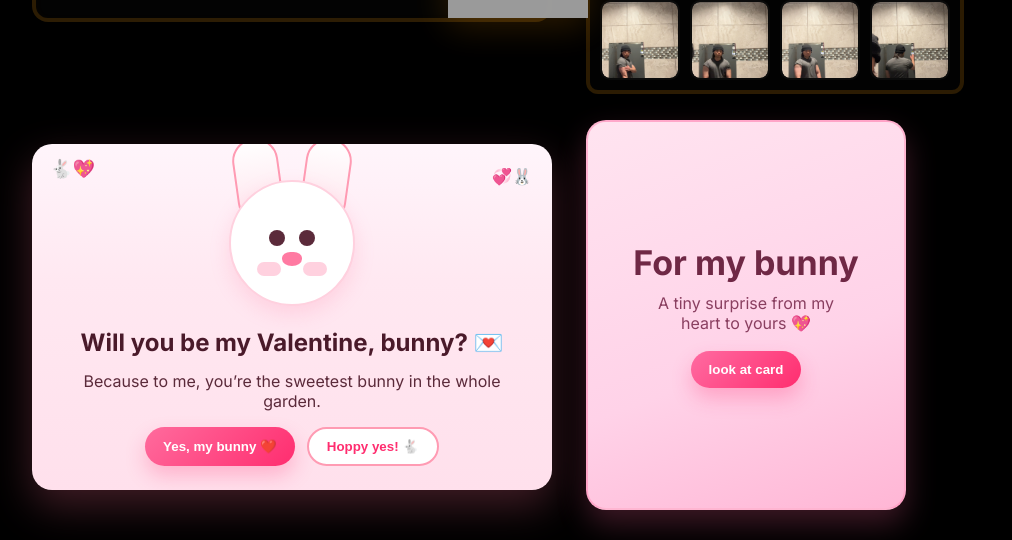
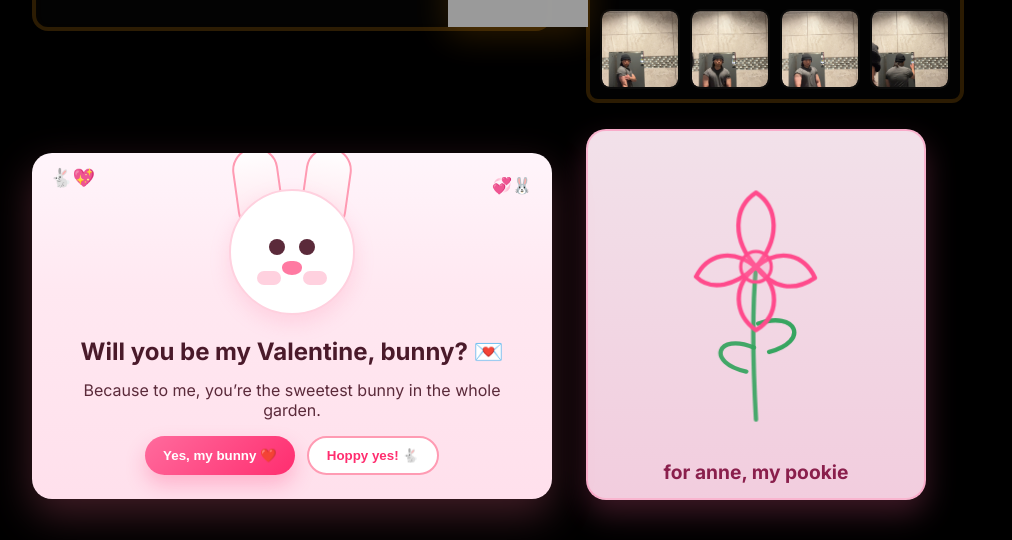
Before and after one commit to shengh318/forget_list, a Next.js app: page / in a window 1280 px wide. Shown: the part 257-797 px from the top of the page, without its empty margins (0-1012 px from the left). Built offline with nearby package versions, Linux system fonts and the light colour scheme; grey boxes are pictures that could not be loaded.

Commit message:
Add animated stroked Valentine flower component

```diff
--- a/src/app/components/Flower.tsx
+++ b/src/app/components/Flower.tsx
@@ -1,44 +1,24 @@
-"use client";
+export default function Flower() {
+  return (
+    <section className="flower-sketch-card" aria-label="Valentine flower drawing">
+      <svg
+        className="flower-sketch"
+        viewBox="0 0 220 280"
+        role="img"
+        aria-label="Flower drawn with animated line strokes"
+      >
+        <path className="draw draw-stem" d="M110 248 C107 195 106 150 110 108" />
+        <path className="draw draw-leaf" d="M108 182 C74 168 64 196 101 204" />
+        <path className="draw draw-leaf" d="M112 160 C147 148 160 176 122 186" />
 
-import { useState } from "react";
+        <path className="draw draw-petal" d="M110 108 C87 82 90 53 110 40 C130 53 133 82 110 108" />
+        <path className="draw draw-petal" d="M110 108 C132 90 154 97 164 118 C145 131 125 128 110 108" />
+        <path className="draw draw-petal" d="M110 108 C133 126 131 153 110 166 C90 152 88 125 110 108" />
+        <path className="draw draw-petal" d="M110 108 C91 125 69 131 55 117 C65 97 87 90 110 108" />
+        <circle className="draw draw-center" cx="110" cy="108" r="14" />
+      </svg>
 
-export default function Flower() {
-  const [isOpen, setIsOpen] = useState(false);
-
-  return (
-    <section className={`love-card-shell ${isOpen ? "is-open" : ""}`} aria-label="Valentine card with flower">
-      <div className="love-card">
-        <div className="love-card-front" aria-hidden={isOpen}>
-          <h3>For my bunny</h3>
-          <p>A tiny surprise from my heart to yours 💖</p>
-          <button className="love-card-btn" onClick={() => setIsOpen(true)}>
-            look at card
-          </button>
-        </div>
-
-        <div className="love-card-inside" aria-hidden={!isOpen}>
-          <div className="flower-wrap" role="img" aria-label="Animated blooming flower">
-            <div className="sparkle sparkle-1">✨</div>
-            <div className="sparkle sparkle-2">💞</div>
-            <div className="sparkle sparkle-3">✨</div>
-            <div className="petal petal-1" />
-            <div className="petal petal-2" />
-            <div className="petal petal-3" />
-            <div className="petal petal-4" />
-            <div className="petal petal-5" />
-            <div className="petal petal-6" />
-            <div className="flower-center" />
-            <div className="stem" />
-            <div className="leaf leaf-left" />
-            <div className="leaf leaf-right" />
-          </div>
-
-          <p className="flower-note">
-            Happy Valentine&apos;s Day, bunny. You make every day feel warmer, brighter, and softer.
-            I&apos;m so grateful for your smile, your hugs, and your heart. 🌸
-          </p>
-        </div>
-      </div>
+      <p className="flower-sketch-note">for anne, my pookie</p>
     </section>
   );
 }
--- a/src/app/globals.css
+++ b/src/app/globals.css
@@ -351,6 +351,71 @@ body {
   50% { opacity: 1; transform: scale(1.1); }
 }
 
+.flower-sketch-card {
+  width: min(340px, 100%);
+  padding: 18px 14px 14px;
+  border-radius: 20px;
+  background: linear-gradient(180deg, rgba(255, 237, 246, 0.95), rgba(255, 216, 234, 0.95));
+  border: 2px solid rgba(255, 147, 186, 0.55);
+  box-shadow: 0 14px 30px rgba(255, 101, 154, 0.24);
+}
+
+.flower-sketch {
+  display: block;
+  width: min(240px, 100%);
+  margin: 0 auto;
+}
+
+.draw {
+  fill: none;
+  stroke-linecap: round;
+  stroke-linejoin: round;
+  stroke-width: 4;
+  stroke-dasharray: 1000;
+  stroke-dashoffset: 1000;
+  animation: drawLine 5.5s ease forwards infinite;
+}
+
+.draw-stem,
+.draw-leaf {
+  stroke: #35a45f;
+}
+
+.draw-petal,
+.draw-center {
+  stroke: #ff4b8c;
+}
+
+.draw-center {
+  fill: rgba(255, 145, 184, 0.2);
+  stroke-width: 3;
+}
+
+.draw-leaf:nth-of-type(2) { animation-delay: 0.45s; }
+.draw-leaf:nth-of-type(3) { animation-delay: 0.75s; }
+.draw-petal:nth-of-type(4) { animation-delay: 1.2s; }
+.draw-petal:nth-of-type(5) { animation-delay: 1.55s; }
+.draw-petal:nth-of-type(6) { animation-delay: 1.9s; }
+.draw-petal:nth-of-type(7) { animation-delay: 2.25s; }
+.draw-center { animation-delay: 2.7s; }
+
+.flower-sketch-note {
+  margin: 6px 0 0;
+  text-align: center;
+  font-size: 1.2rem;
+  font-weight: 700;
+  color: #8a1f4c;
+  text-transform: lowercase;
+}
+
+@keyframes drawLine {
+  0% { stroke-dashoffset: 1000; opacity: 0; }
+  12% { opacity: 1; }
+  45%, 80% { stroke-dashoffset: 0; opacity: 1; }
+  100% { stroke-dashoffset: 0; opacity: 0.9; }
+}
+
+
 .gallery { flex: 0 0 auto; width: max-content; align-self: flex-start; background: linear-gradient(180deg, rgba(255,255,255,0.01), rgba(255,255,255,0.005)); border-radius:12px; padding:12px; border: none; }
 .gallery h2 { margin:0 0 8px 0; font-size:18px; }
 .thumb-grid { display:grid; grid-template-columns: repeat(3, 1fr); gap:10px; }
```
